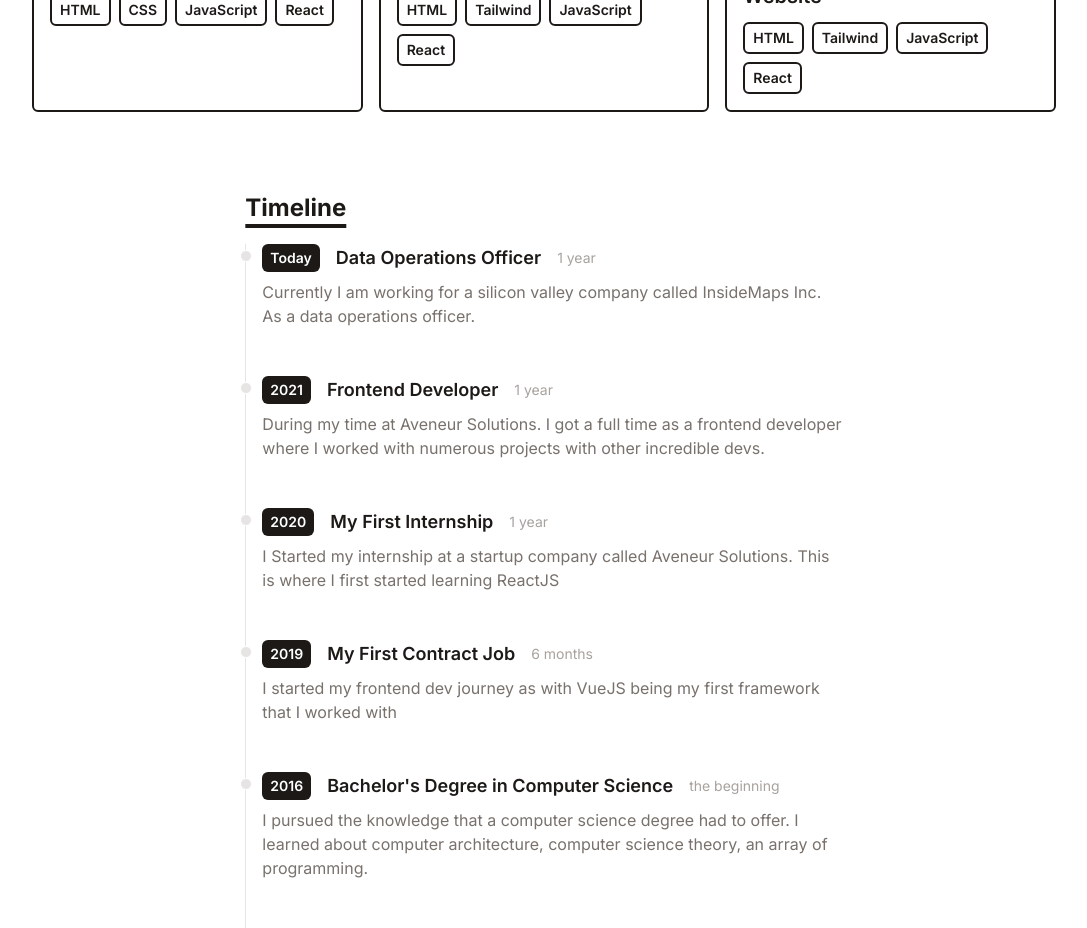
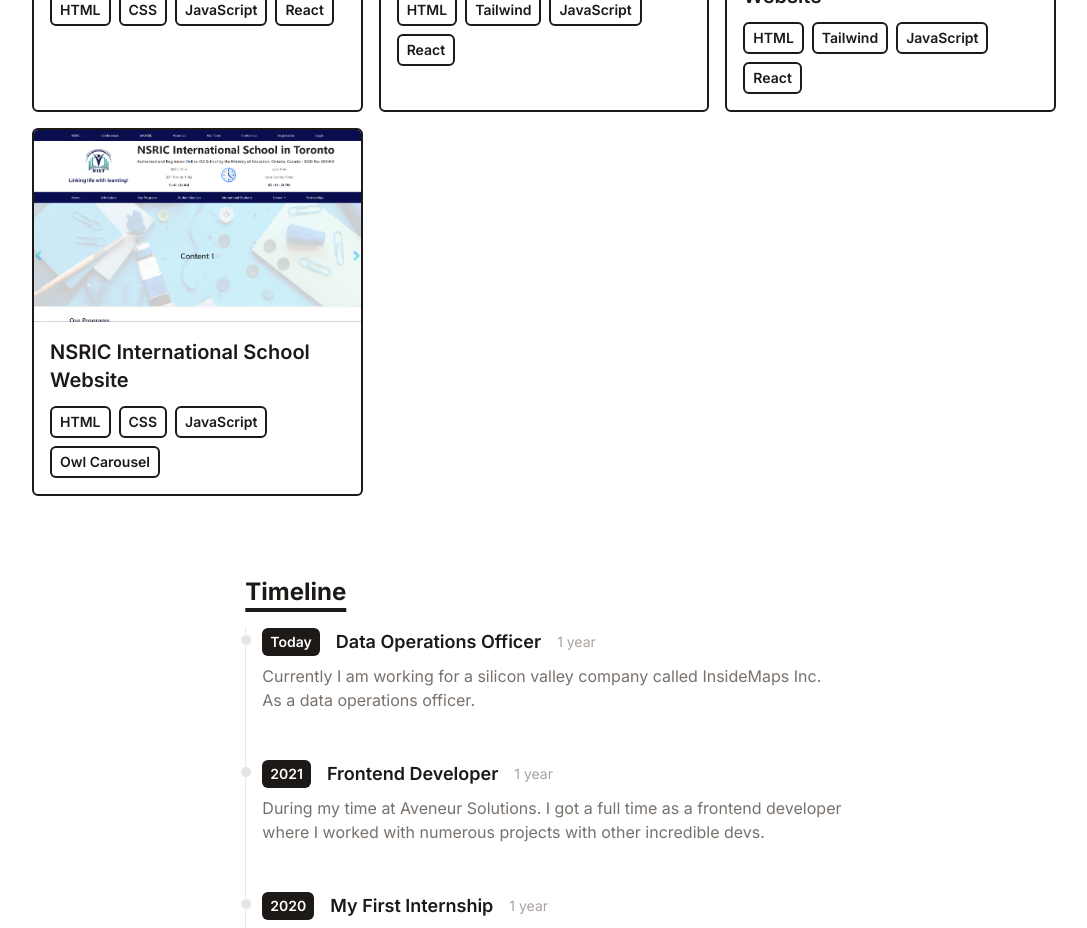
Before and after one commit to fasbender/my-minimal-portfolio, a React (Vite) app: page / in a window 1280 px wide. Shown: the part 1260-2188 px from the top of the page, without its empty margins (96-1183 px from the left). Built offline with nearby package versions, Linux system fonts and the light colour scheme.

Commit message:
portfolio updated

```diff
--- a/src/data/portfolio.js
+++ b/src/data/portfolio.js
@@ -53,4 +53,10 @@
       stack: ['HTML', 'Tailwind', 'JavaScript', 'React'],
       link: 'https://wfhfoundationclone.netlify.app/',
    },
+   {
+      title: 'NSRIC International School Website',
+      imgUrl: '/assets/Screenshot_12.png',
+      stack: ['HTML', 'CSS', 'JavaScript', 'Owl Carousel'],
+      link: 'https://nsric.faisalbinalamgir.dev/',
+   },
 ]
```
Also changed, not shown: public/assets/Screenshot_12.png (added).
